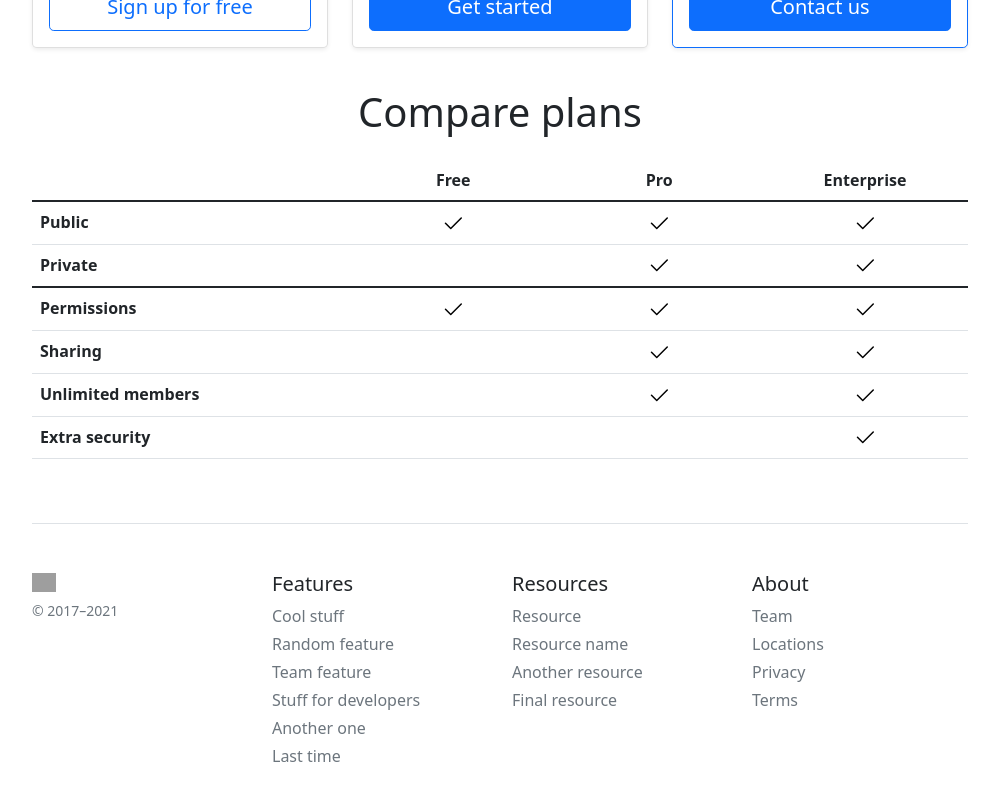
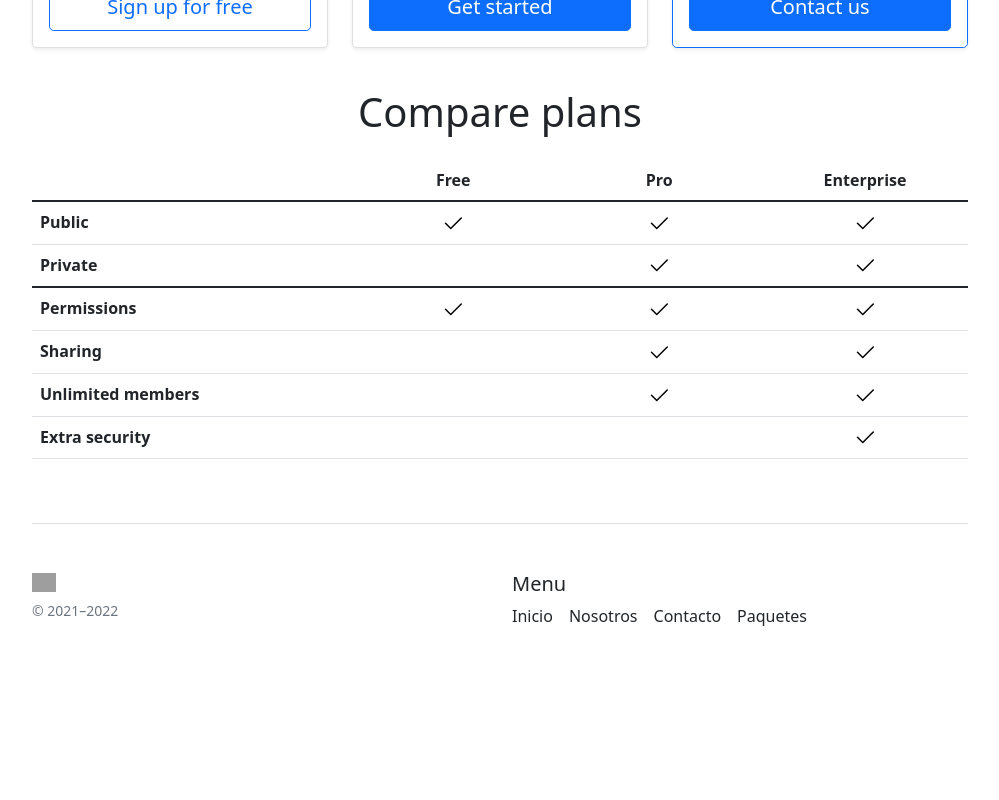
Before and after one commit to IvoMart/AngularProjects, an Angular app: page / in a window 1280 px wide. Shown: the part 538-1338 px from the top of the page, without its empty margins (140-1139 px from the left). After the commit the page ends 1246 px from the top, so only its background shows below. Built offline with nearby package versions, Linux system fonts and the light colour scheme; grey boxes are pictures that could not be loaded.

Commit message:
index chages

```diff
--- a/src/app/app.component.html
+++ b/src/app/app.component.html
@@ -8,7 +8,6 @@
   <header>
     <div class="d-flex flex-column flex-md-row align-items-center pb-3 mb-4 border-bottom">
       <a href="/" class="d-flex align-items-center text-dark text-decoration-none">
-        <svg xmlns="http://www.w3.org/2000/svg" width="40" height="32" class="me-2" viewBox="0 0 118 94" role="img"><title>Bootstrap</title><path fill-rule="evenodd" clip-rule="evenodd" d="M24.509 0c-6.733 0-11.715 5.893-11.492 12.284.214 6.14-.064 14.092-2.066 20.577C8.943 39.365 5.547 43.485 0 44.014v5.972c5.547.529 8.943 4.649 10.951 11.153 2.002 6.485 2.28 14.437 2.066 20.577C12.794 88.106 17.776 94 24.51 94H93.5c6.733 0 11.714-5.893 11.491-12.284-.214-6.14.064-14.092 2.066-20.577 2.009-6.504 5.396-10.624 10.943-11.153v-5.972c-5.547-.529-8.934-4.649-10.943-11.153-2.002-6.484-2.28-14.437-2.066-20.577C105.214 5.894 100.233 0 93.5 0H24.508zM80 57.863C80 66.663 73.436 72 62.543 72H44a2 2 0 01-2-2V24a2 2 0 012-2h18.437c9.083 0 15.044 4.92 15.044 12.474 0 5.302-4.01 10.049-9.119 10.88v.277C75.317 46.394 80 51.21 80 57.863zM60.521 28.34H49.948v14.934h8.905c6.884 0 10.68-2.772 10.68-7.727 0-4.643-3.264-7.207-9.012-7.207zM49.948 49.2v16.458H60.91c7.167 0 10.964-2.876 10.964-8.281 0-5.406-3.903-8.178-11.425-8.178H49.948z" fill="currentColor"></path></svg>
         <span class="fs-4">Marketing Digital</span>
       </a>
 
@@ -142,35 +141,15 @@
     <div class="row">
       <div class="col-12 col-md">
         <img class="mb-2" src="/docs/5.1/assets/brand/bootstrap-logo.svg" alt="" width="24" height="19">
-        <small class="d-block mb-3 text-muted">© 2017–2021</small>
+        <small class="d-block mb-3 text-muted">© 2021–2022</small>
       </div>
       <div class="col-6 col-md">
-        <h5>Features</h5>
+        <h5>Menu</h5>
         <ul class="list-unstyled text-small">
-          <li class="mb-1"><a class="link-secondary text-decoration-none" href="#">Cool stuff</a></li>
-          <li class="mb-1"><a class="link-secondary text-decoration-none" href="#">Random feature</a></li>
-          <li class="mb-1"><a class="link-secondary text-decoration-none" href="#">Team feature</a></li>
-          <li class="mb-1"><a class="link-secondary text-decoration-none" href="#">Stuff for developers</a></li>
-          <li class="mb-1"><a class="link-secondary text-decoration-none" href="#">Another one</a></li>
-          <li class="mb-1"><a class="link-secondary text-decoration-none" href="#">Last time</a></li>
-        </ul>
-      </div>
-      <div class="col-6 col-md">
-        <h5>Resources</h5>
-        <ul class="list-unstyled text-small">
-          <li class="mb-1"><a class="link-secondary text-decoration-none" href="#">Resource</a></li>
-          <li class="mb-1"><a class="link-secondary text-decoration-none" href="#">Resource name</a></li>
-          <li class="mb-1"><a class="link-secondary text-decoration-none" href="#">Another resource</a></li>
-          <li class="mb-1"><a class="link-secondary text-decoration-none" href="#">Final resource</a></li>
-        </ul>
-      </div>
-      <div class="col-6 col-md">
-        <h5>About</h5>
-        <ul class="list-unstyled text-small">
-          <li class="mb-1"><a class="link-secondary text-decoration-none" href="#">Team</a></li>
-          <li class="mb-1"><a class="link-secondary text-decoration-none" href="#">Locations</a></li>
-          <li class="mb-1"><a class="link-secondary text-decoration-none" href="#">Privacy</a></li>
-          <li class="mb-1"><a class="link-secondary text-decoration-none" href="#">Terms</a></li>
+          <a class="me-3 py-2 text-dark text-decoration-none" href="#">Inicio</a>
+          <a class="me-3 py-2 text-dark text-decoration-none" href="#">Nosotros</a>
+          <a class="me-3 py-2 text-dark text-decoration-none" href="#">Contacto</a>
+          <a class="py-2 text-dark text-decoration-none" href="#">Paquetes</a>
         </ul>
       </div>
     </div>
```
